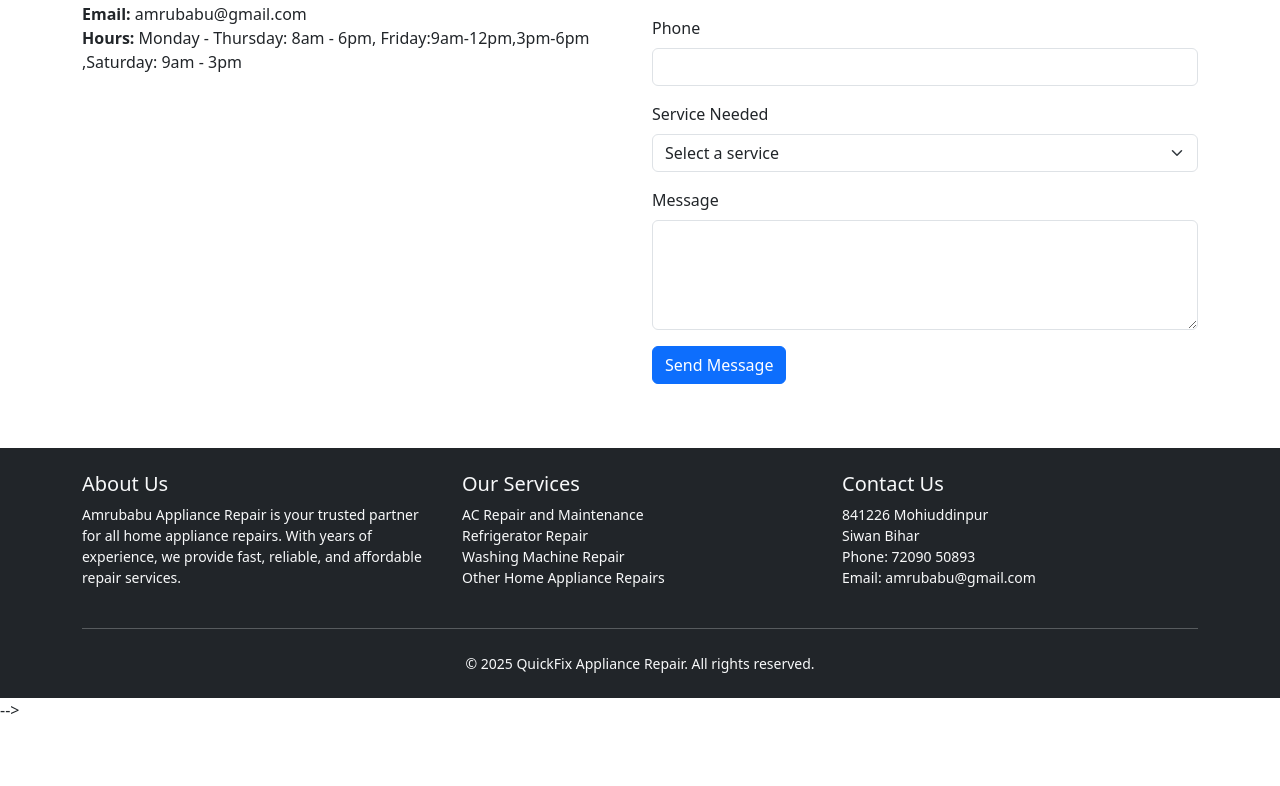
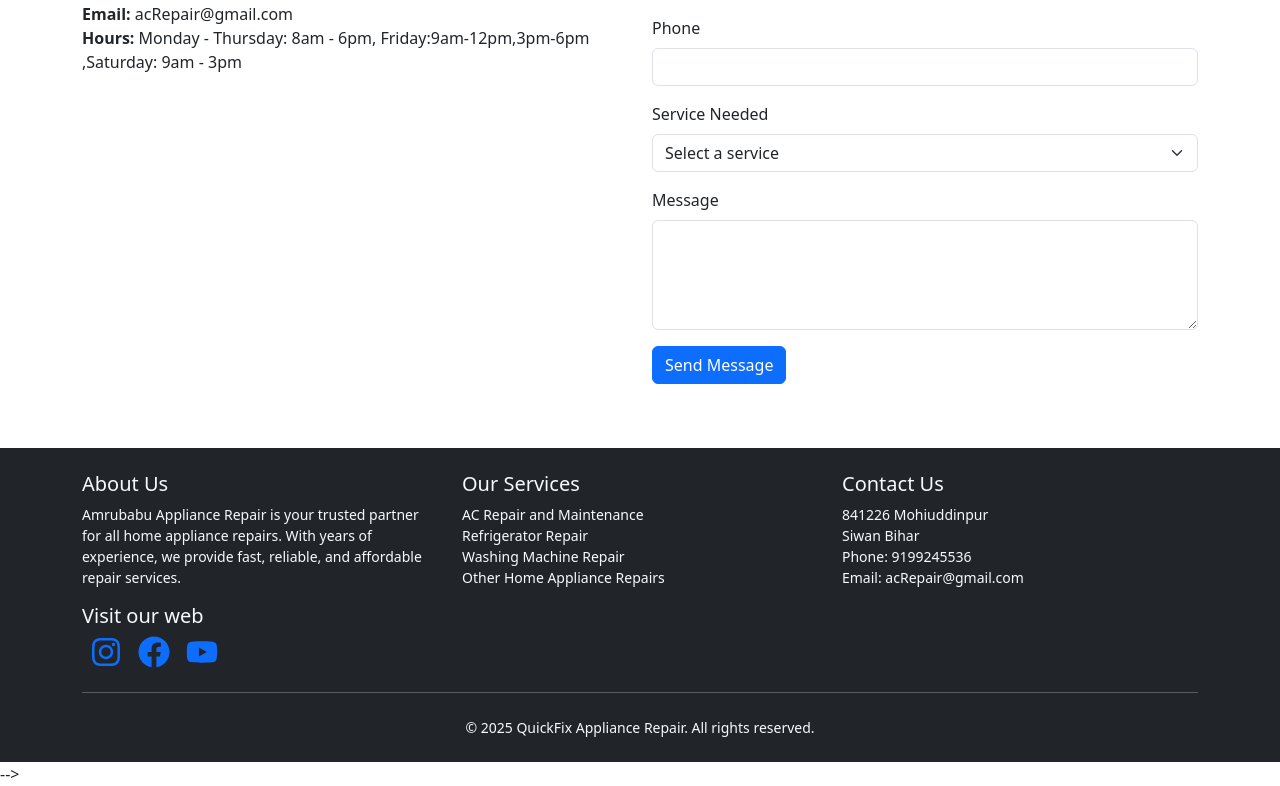
Before and after one commit to Gyasuddinali/acrepaire, a React (Create React App) app: page /contact in a window 1280 px wide. Shown: the part 356-1142 px from the top of the page. Before the commit the page ends 1078 px from the top, so only its background shows below. Built offline with nearby package versions, Linux system fonts and the light colour scheme.

Commit message:
install react-icons ,add socia site in footer

```diff
--- a/package.json
+++ b/package.json
@@ -7,6 +7,7 @@
     "cra-template": "1.2.0",
     "react": "^19.0.0",
     "react-dom": "^19.0.0",
+    "react-icons": "^5.4.0",
     "react-router-dom": "^7.1.3",
     "react-scripts": "5.0.1",
     "tailwindcss": "^4.0.0"
--- a/src/components/Footer.js
+++ b/src/components/Footer.js
@@ -1,5 +1,5 @@
 import React from "react"
-
+import { FaFacebook,FaInstagram, FaYoutube } from 'react-icons/fa';
 function Footer() {
   return (
     <footer className="bg-dark text-light py-4">
@@ -28,10 +28,31 @@ function Footer() {
               <br />
               Siwan Bihar
               <br />
-              Phone: 72090 50893
+              Phone: 9199245536
               <br />
-              Email: amrubabu@gmail.com
+              Email: acRepair@gmail.com
             </address>
+          </div>
+
+          <div className="col-md-4 mb-3 mb-md-0">
+            <h5>Visit our web</h5>
+            <ul className="list-unstyled small">
+              <li> <a
+                href="https://www.instagram.com/iam_gyasu/"
+                className="fs-2 mx-2 float-start"
+              >
+                <FaInstagram />
+              </a></li>
+              <li>              <a
+                href="https://www.facebook.com/gyasusrkian91992"
+                className="fs-2 mx-2 float-start"
+              >
+                <FaFacebook/>
+              </a>
+                  </li>
+              <li><a href="#"
+                className="fs-2 mx-2 float-start"><FaYoutube/></a></li>
+            </ul>
           </div>
         </div>
         <hr className="my-4" />
--- a/src/pages/Contact.js
+++ b/src/pages/Contact.js
@@ -53,10 +53,10 @@ function Contact() {
               Siwan Bihar
             </li>
             <li>
-              <strong>Phone:</strong>7209050893
+              <strong>Phone:</strong>9199245536
             </li>
             <li>
-              <strong>Email:</strong> amrubabu@gmail.com
+              <strong>Email:</strong> acRepair@gmail.com
             </li>
             <li>
               <strong>Hours:</strong> Monday - Thursday: 8am - 6pm, Friday:9am-12pm,3pm-6pm ,Saturday: 9am - 3pm
```
Also changed, not shown: 1 other file (tests, documents, lock files or other folders).
